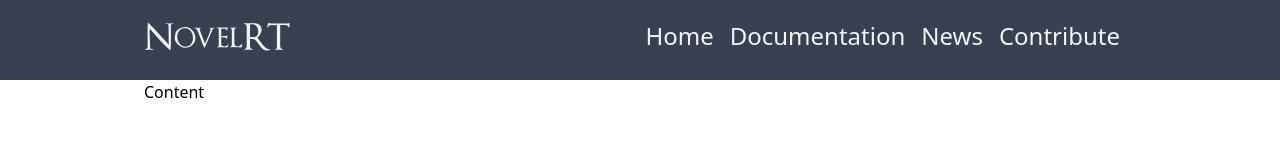
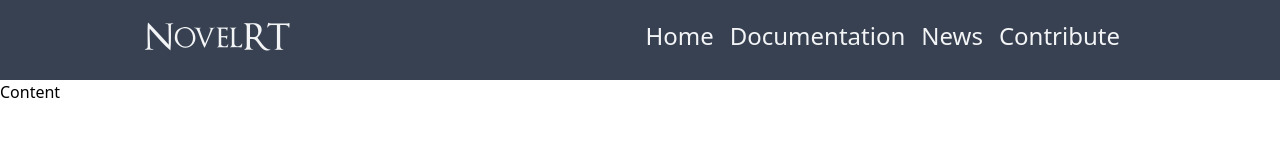
Before and after one commit to novelrt/novelrt.github.io, a Gatsby site: page / in a window 1280 px wide. Built offline with nearby package versions, Linux system fonts and the light colour scheme; Gatsby itself is replaced by a stand-in of ours.

Commit message:
remove classes that were never meant to be there

```diff
--- a/src/components/Layout.js
+++ b/src/components/Layout.js
@@ -5,9 +5,7 @@ export default function Layout({ children }) {
     return (
         <div>
             <Navbar />
-            <div className="px-10 md:px-12 lg:px-36 xl:px-46 2xl:px-64">
-                {children}
-            </div>
+            {children}
         </div>
     )
 }
```
